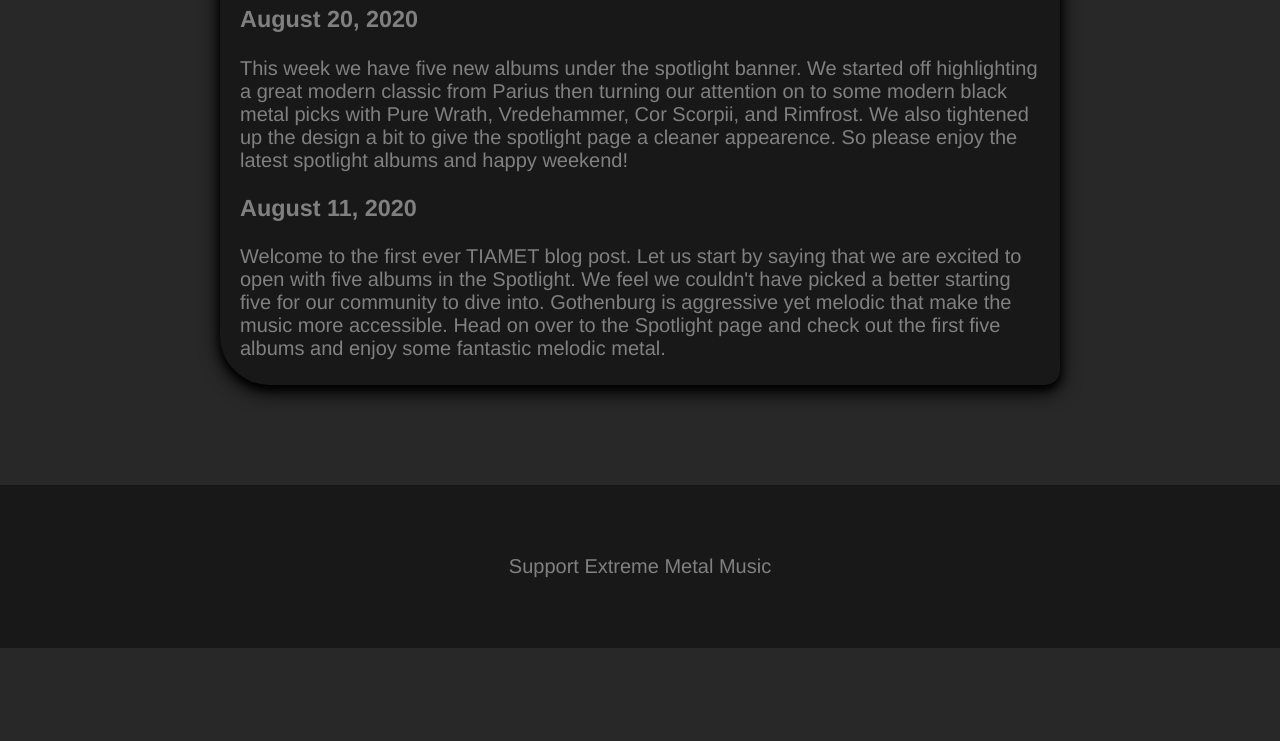
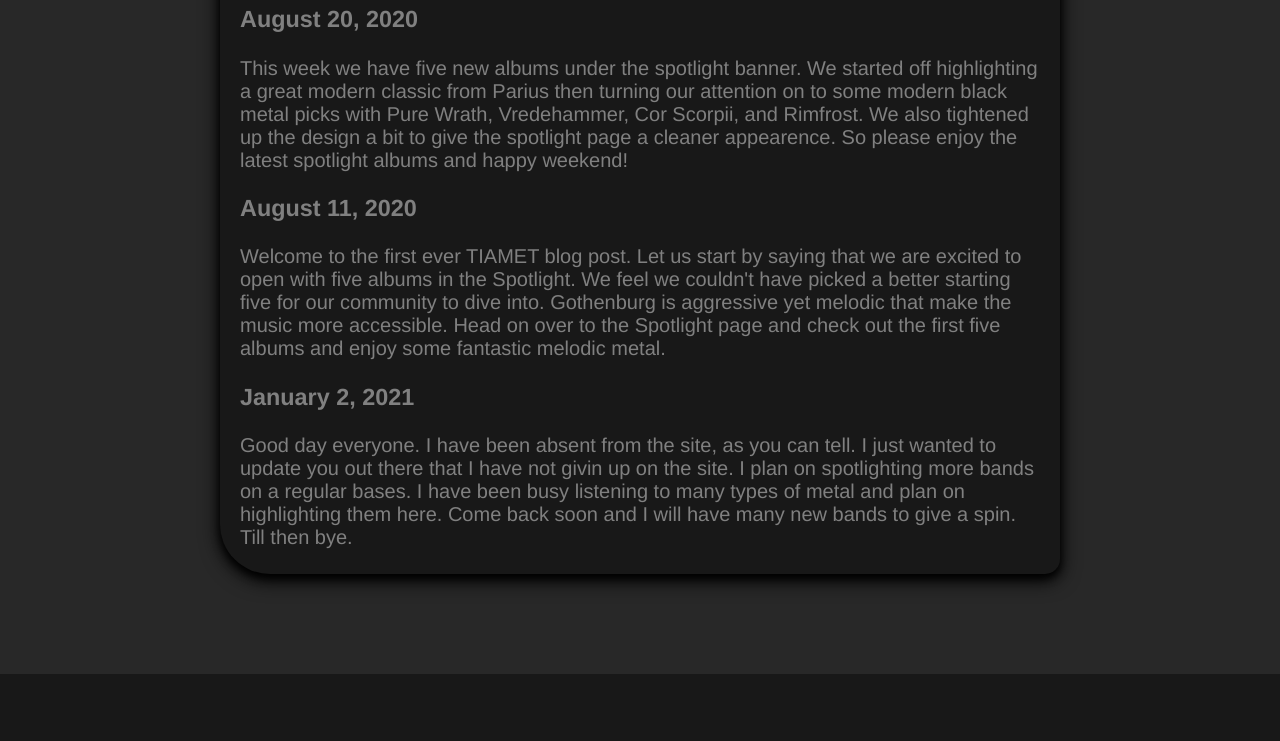
Before and after one commit to tiametmetal/html, a plain HTML site: page blog.html in a window 1280 px wide. Shown: the part 477-1218 px from the top of the page. Before the commit the page ends 1125 px from the top, so only its background shows below. Drawn offline with Linux system fonts and the light colour scheme.

Commit message:
Add files via upload

```diff
--- a/blog.html
+++ b/blog.html
@@ -112,6 +112,11 @@
 			<p>Welcome to the first ever TIAMET blog post. Let us start by saying that we are excited to open with five albums in the Spotlight. We feel we couldn't have picked a better starting five
 				for our community to dive into. Gothenburg is aggressive yet melodic that make the music more accessible. Head on over to the Spotlight page and check out the first five albums and
 				enjoy some fantastic melodic metal.</p>
+
+		<h3>January 2, 2021</h3>
+
+			<p>Good day everyone. I have been absent from the site, as you can tell. I just wanted to update you out there that I have not givin up on the site. I plan on spotlighting more bands on a regular bases. I have been busy listening to many types of metal
+			and plan on highlighting them here. Come back soon and I will have many new bands to give a spin. Till then bye.</p>
 </div>
 
 
```
